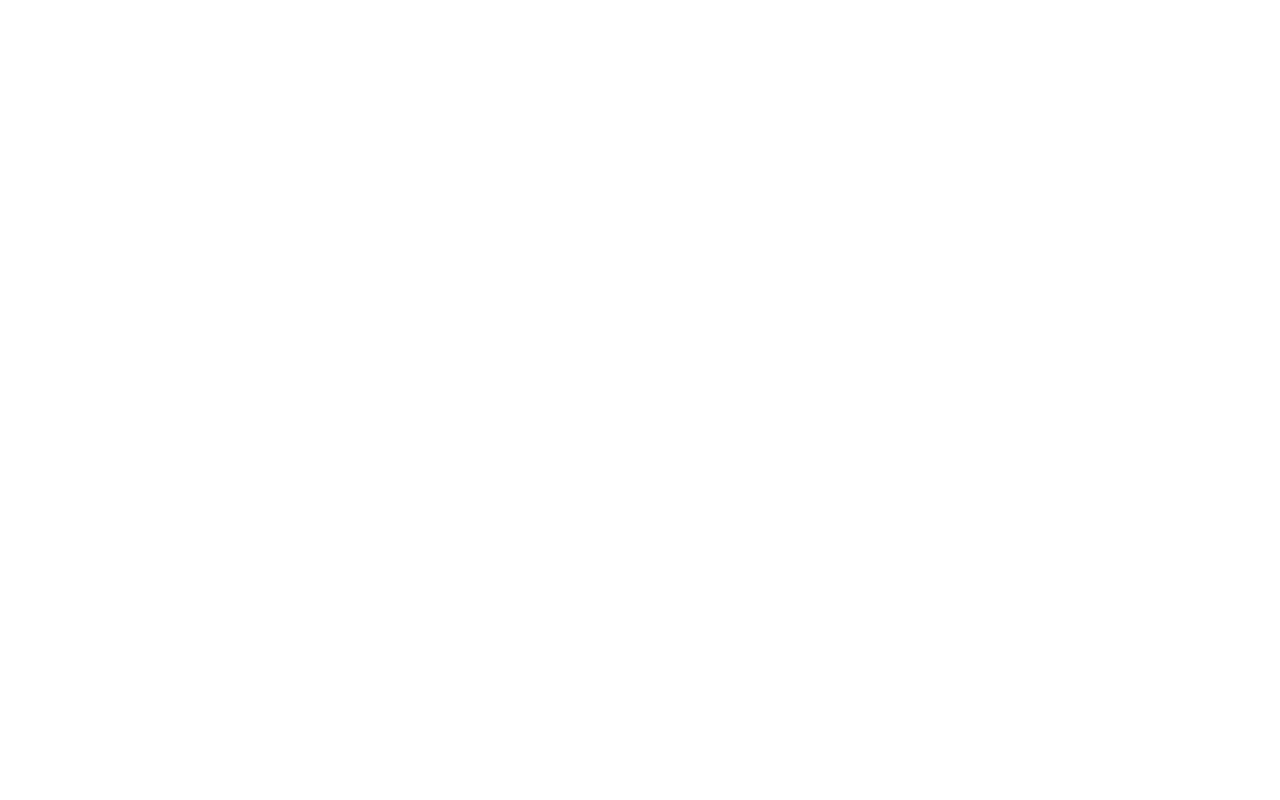
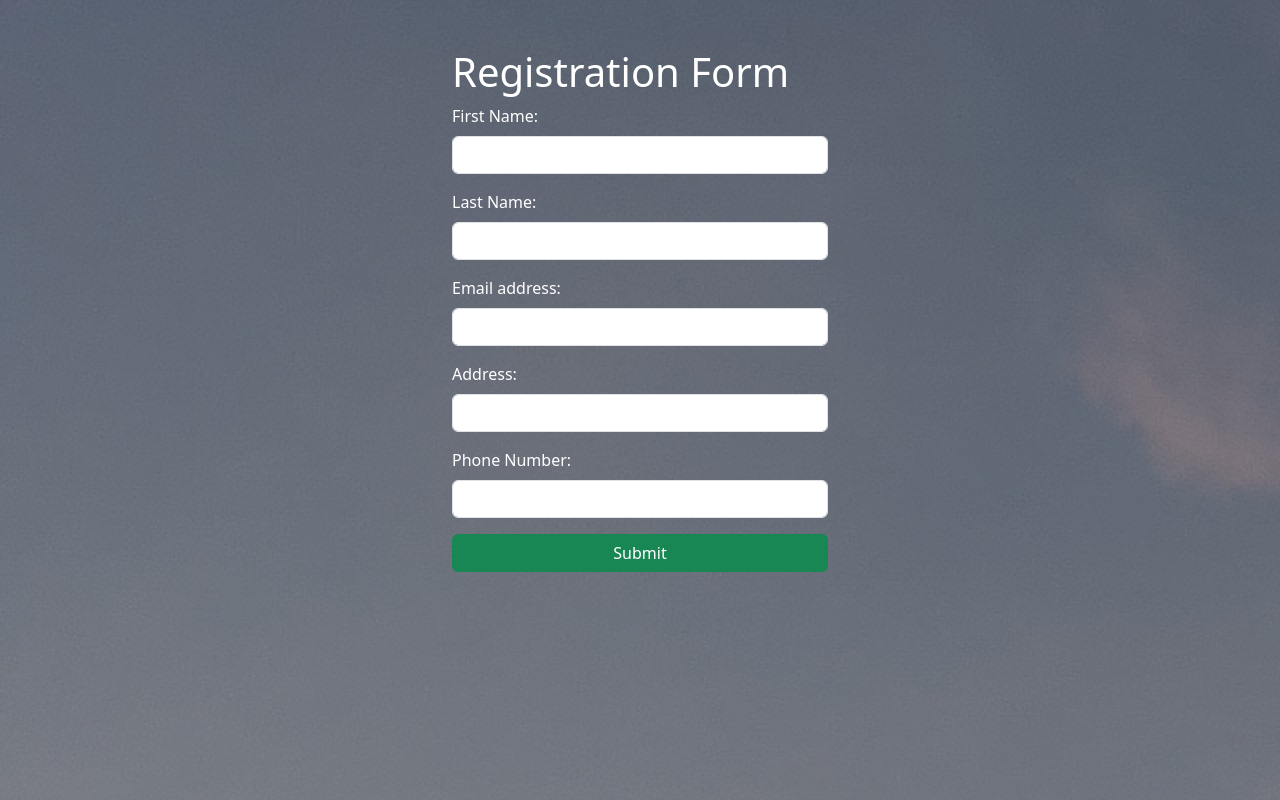
Before and after one commit to johnpaulpatigas/archive, a plain HTML site: page webdev/login/index.html in a window 1280 px wide. Drawn offline with nearby package versions, Linux system fonts and the light colour scheme.

Commit message:
webdev: login: sorry nalimot kog buhat
HAHAHAHA

```diff
--- a/webdev/login/index.html
+++ b/webdev/login/index.html
@@ -5,8 +5,33 @@
     <meta name="viewport" content="width=device-width, initial-scale=1.0">
     <title>Login</title>
     <link href="https://cdn.jsdelivr.net/npm/bootstrap@5.3.3/dist/css/bootstrap.min.css" rel="stylesheet">
-    <link href="https://cdn.jsdelivr.net/npm/bootstrap-icons@1.11.3/font/bootstrap-icons.min.css" rel="stylesheet">
 </head>
-<body>
+<body style="background-image: url('../img/PXL_20230424_180323371.jpg'); background-size: auto;">
+    <div class="container mt-5 text-white mx-auto" style="width: 400px;">
+        <h1>Registration Form</h1>
+        <form>
+            <div class="mb-3">
+                <label for="firstName" class="form-label">First Name:</label>
+                <input type="text" class="form-control" id="firstName" required>
+            </div>
+            <div class="mb-3">
+                <label for="lastName" class="form-label">Last Name:</label>
+                <input type="text" class="form-control" id="lastName" required>
+            </div>
+            <div class="mb-3">
+                <label for="email" class="form-label">Email address:</label>
+                <input type="email" class="form-control" id="email" required>
+            </div>
+            <div class="mb-3">
+                <label for="address" class="form-label">Address:</label>
+                <input type="text" class="form-control" id="address" required>
+            </div>
+            <div class="mb-3">
+                <label for="phone" class="form-label">Phone Number:</label>
+                <input type="tel" class="form-control" id="phone" required>
+            </div>
+            <button type="submit" class="btn btn-success" style="width: 100%;">Submit</button>
+        </form>
+    </div>
 </body>
 </html>
```
